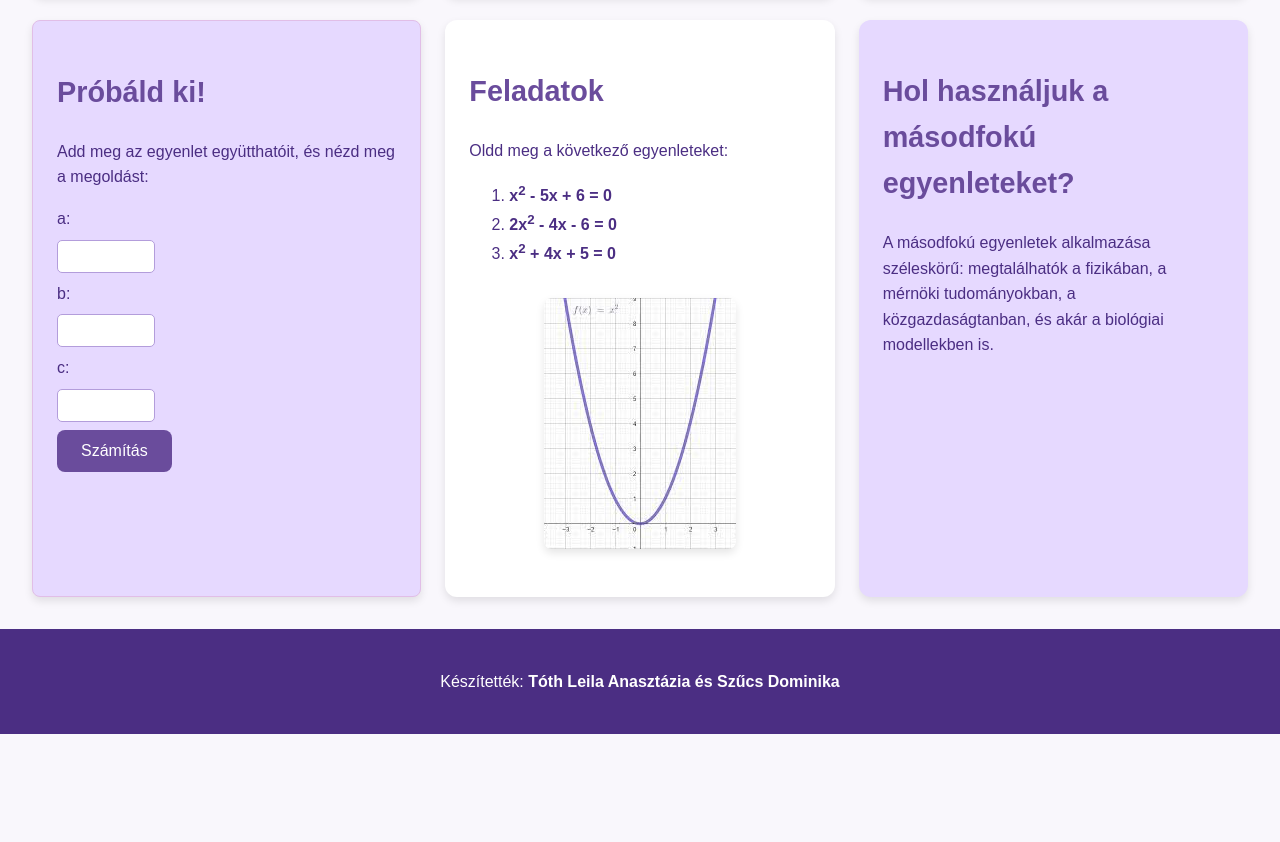
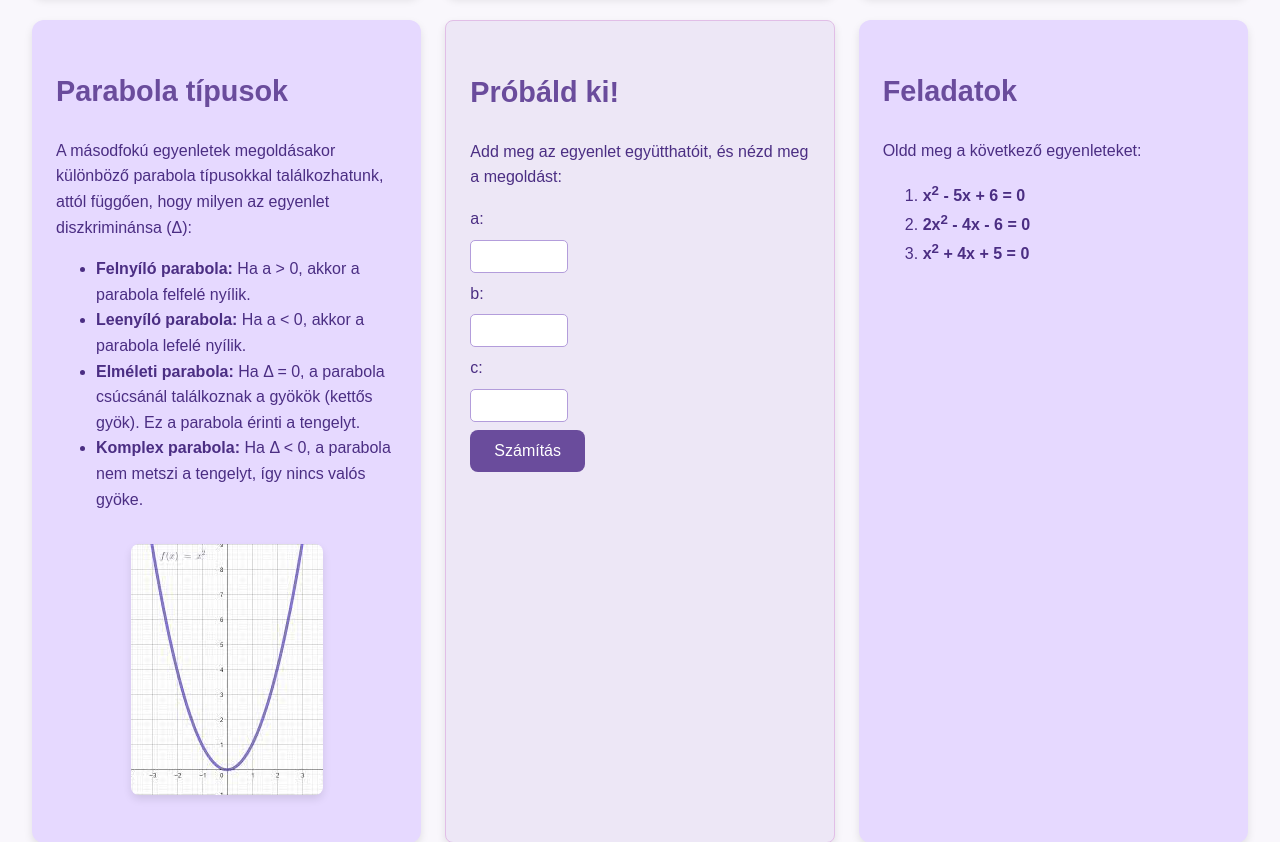
Before and after one commit to tthleila/masodfokuegyenlet, a plain HTML site: page index.html in a window 1280 px wide. Shown: the part 780-1622 px from the top of the page. Before the commit the page ends 1514 px from the top, so only its background shows below. Drawn offline with Linux system fonts and the light colour scheme.

Commit message:
Update index.html

```diff
--- a/index.html
+++ b/index.html
@@ -28,6 +28,7 @@
             grid-template-columns: repeat(auto-fill, minmax(300px, 1fr));
             gap: 1.5rem;
         }
+
         .card {
             background: #fff;
             border-radius: 12px;
@@ -83,6 +84,7 @@
             background: #4b2e83;
             color: #fff;
         }
+
         .interactive button {
             background: #6a4c9c;
             color: white;
@@ -144,7 +146,6 @@
             <p>A másodfokú egyenlet általános alakja:</p>
             <p><strong>ax<sup>2</sup> + bx + c = 0</strong></p>
             <div class="example">
-                <img src=".png" alt="Másodfokú egyenlet példája">
                 <p>Ebben az a, b és c együtthatók meghatározzák az egyenlet formáját és gyökeit.</p>
             </div>
         </div>
@@ -178,7 +179,19 @@
                 <img src="kep3.png" alt="Diszkrimináns magyarázata">
             </div>
         </div>
-
+        <div class="card">
+            <h2>Parabola típusok</h2>
+            <p>A másodfokú egyenletek megoldásakor különböző parabola típusokkal találkozhatunk, attól függően, hogy milyen az egyenlet diszkriminánsa (Δ):</p>
+            <ul>
+                <li><strong>Felnyíló parabola:</strong> Ha a > 0, akkor a parabola felfelé nyílik.</li>
+                <li><strong>Leenyíló parabola:</strong> Ha a < 0, akkor a parabola lefelé nyílik.</li>
+                <li><strong>Elméleti parabola:</strong> Ha Δ = 0, a parabola csúcsánál találkoznak a gyökök (kettős gyök). Ez a parabola érinti a tengelyt.</li>
+                <li><strong>Komplex parabola:</strong> Ha Δ < 0, a parabola nem metszi a tengelyt, így nincs valós gyöke.</li>
+            </ul>
+            <div class="image-section">
+                <img src="kep4.png" alt="Parabola típusok">
+            </div>
+        </div>
         <div class="card interactive">
             <h2>Próbáld ki!</h2>
             <p>Add meg az egyenlet együtthatóit, és nézd meg a megoldást:</p>
@@ -199,11 +212,9 @@
                 <li><strong>2x<sup>2</sup> - 4x - 6 = 0</strong></li>
                 <li><strong>x<sup>2</sup> + 4x + 5 = 0</strong></li>
             </ol>
-            <div class="image-section">
-                <img src="kep4.png" alt="Parabolák típusai">
-            </div>
+
         </div>
-        <div class="card usage-card">
+        <div class="card">
             <h2>Hol használjuk a másodfokú egyenleteket?</h2>
             <p>A másodfokú egyenletek alkalmazása széleskörű: megtalálhatók a fizikában, a mérnöki tudományokban, a közgazdaságtanban, és akár a biológiai modellekben is.</p>
         </div>
@@ -237,4 +248,4 @@
         }
     </script>
 </body>
-</html>
+</html>﻿
```
